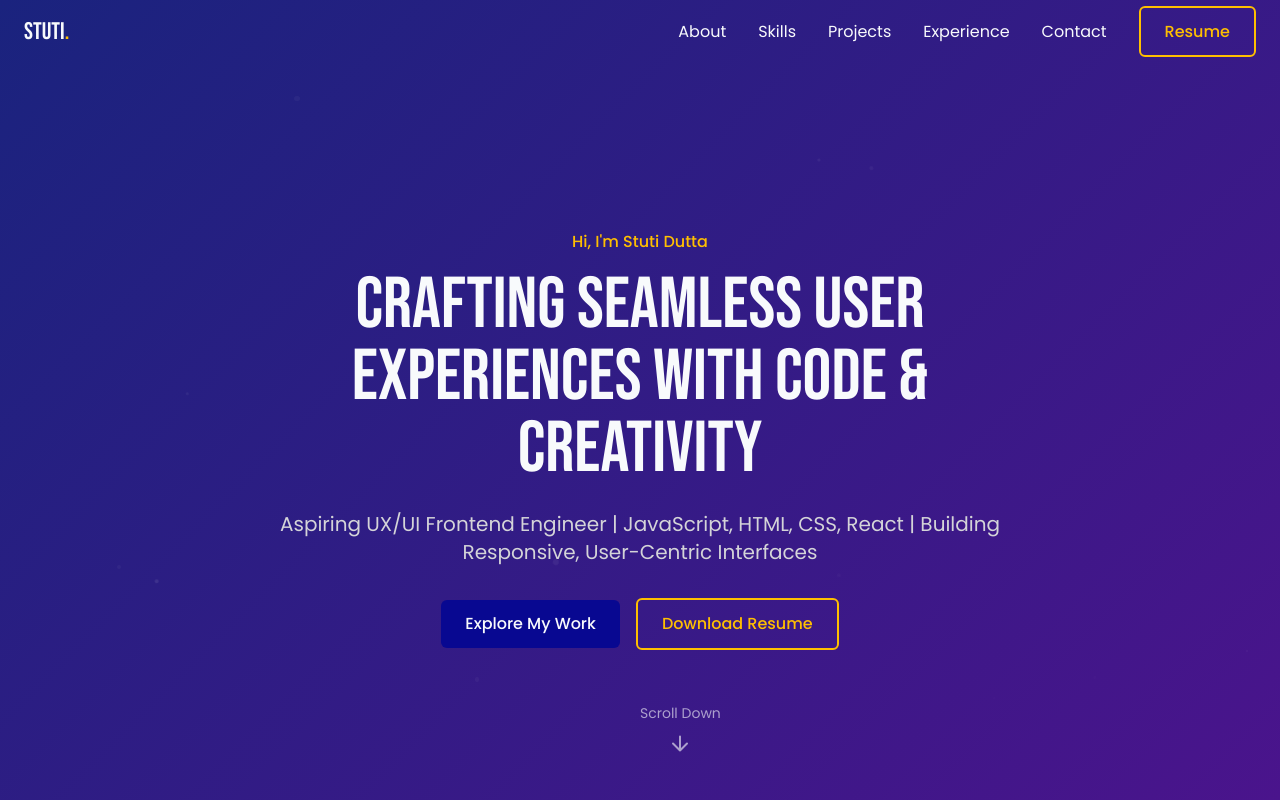
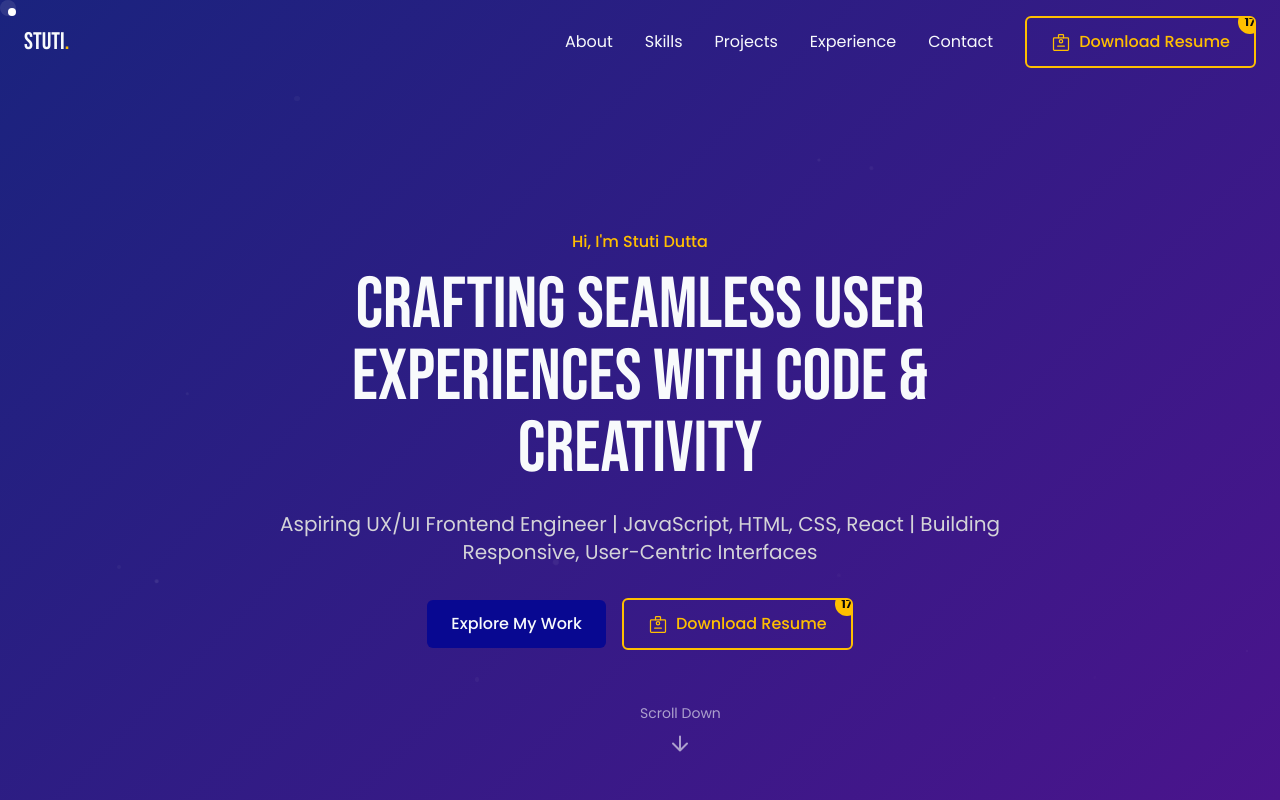
Before and after one commit to YourGrowthMantra/stuti-dutta-loves-code, a React (Vite) app: page / in a window 1280 px wide. Shown: the top 800 px of the page. Built offline with nearby package versions, Linux system fonts and the light colour scheme.

Commit message:
feat: Integrate download button into navigation and hero section

```diff
--- a/src/App.tsx
+++ b/src/App.tsx
@@ -1,4 +1,3 @@
-
 import { Toaster } from "@/components/ui/toaster";
 import { Toaster as Sonner } from "@/components/ui/sonner";
 import { TooltipProvider } from "@/components/ui/tooltip";
@@ -7,6 +6,9 @@ import { BrowserRouter, Routes, Route } from "react-router-dom";
 import Index from "./pages/Index";
 import NotFound from "./pages/NotFound";
 import "./App.css";
+import { motion, AnimatePresence } from "framer-motion";
+import { CustomCursor } from "./components/CustomCursor";
+import { pageTransition } from "./lib/animations";
 
 const queryClient = new QueryClient();
 
@@ -15,6 +17,12 @@ const App = () => (
     <TooltipProvider>
       <Toaster />
       <Sonner />
+      <CustomCursor />
+      <AnimatePresence mode="wait">
+        <motion.div
+          className="min-h-screen bg-gradient-to-br from-gray-900 to-gray-800 text-white"
+          {...pageTransition}
+        >
           <BrowserRouter>
             <Routes>
               <Route path="/" element={<Index />} />
@@ -22,6 +30,8 @@ const App = () => (
               <Route path="*" element={<NotFound />} />
             </Routes>
           </BrowserRouter>
+        </motion.div>
+      </AnimatePresence>
     </TooltipProvider>
   </QueryClientProvider>
 );
--- a/src/components/HeroSection.tsx
+++ b/src/components/HeroSection.tsx
@@ -1,5 +1,5 @@
-
 import React, { useEffect, useRef } from 'react';
+import { DownloadButton } from "./DownloadButton";
 
 const HeroSection = () => {
   const particlesRef = useRef<HTMLDivElement>(null);
@@ -73,9 +73,7 @@ const HeroSection = () => {
             <a href="#projects" className="btn-primary w-full sm:w-auto">
               Explore My Work
             </a>
-            <a href="#" className="btn-outline w-full sm:w-auto">
-              Download Resume
-            </a>
+            <DownloadButton resumeUrl="/resume.pdf" />
           </div>
         </div>
       </div>
--- a/src/components/Navbar.tsx
+++ b/src/components/Navbar.tsx
@@ -1,7 +1,7 @@
-
 import React, { useState, useEffect } from 'react';
 import { cn } from '@/lib/utils';
 import { Menu, X } from 'lucide-react';
+import { DownloadButton } from "./DownloadButton";
 
 const Navbar = () => {
   const [isMenuOpen, setIsMenuOpen] = useState(false);
@@ -36,7 +36,7 @@ const Navbar = () => {
               <li><a href="#projects" className="nav-link text-foreground hover:text-accent transition-colors">Projects</a></li>
               <li><a href="#experience" className="nav-link text-foreground hover:text-accent transition-colors">Experience</a></li>
               <li><a href="#contact" className="nav-link text-foreground hover:text-accent transition-colors">Contact</a></li>
-              <li><a href="#" className="btn-outline">Resume</a></li>
+              <li><DownloadButton resumeUrl="/resume.pdf" initialCount={17} /></li>
             </ul>
           </nav>
 
@@ -58,7 +58,7 @@ const Navbar = () => {
             <li><a href="#projects" className="text-xl text-foreground hover:text-accent" onClick={toggleMenu}>Projects</a></li>
             <li><a href="#experience" className="text-xl text-foreground hover:text-accent" onClick={toggleMenu}>Experience</a></li>
             <li><a href="#contact" className="text-xl text-foreground hover:text-accent" onClick={toggleMenu}>Contact</a></li>
-            <li><a href="#" className="btn-outline text-xl" onClick={toggleMenu}>Resume</a></li>
+            <li><DownloadButton resumeUrl="/resume.pdf" initialCount={17} /></li>
           </ul>
         </nav>
       </div>
```
Lines whose indentation alone changed are shown as unchanged.
